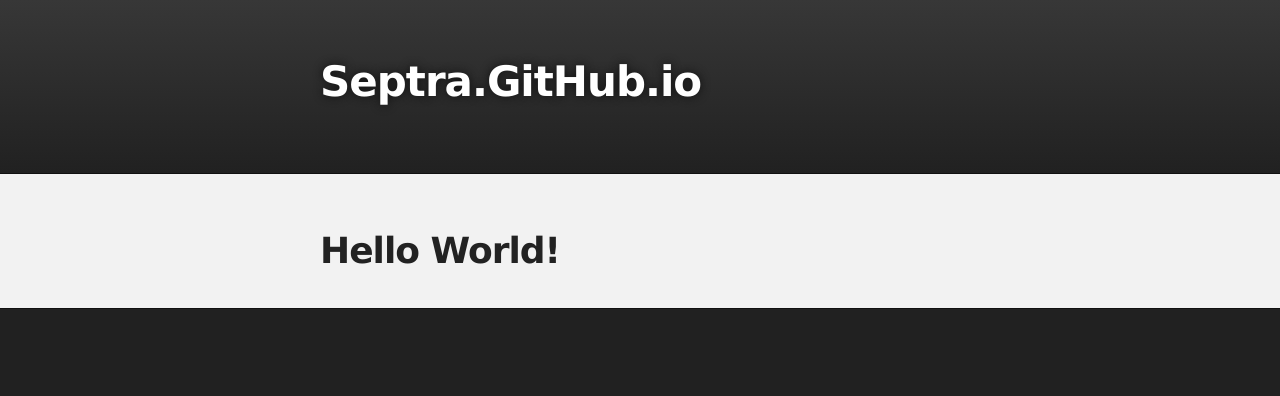
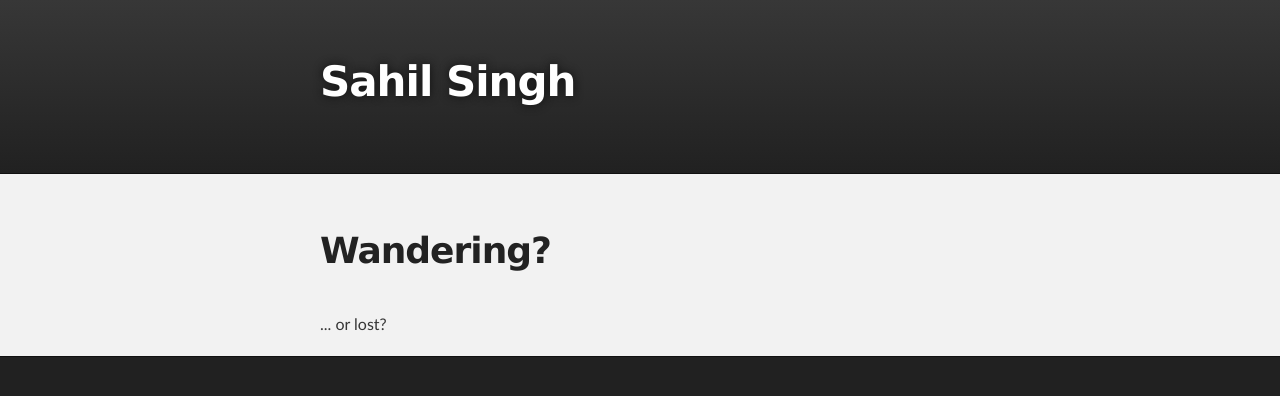
Before and after one commit to septra/septra.github.io, a plain HTML site: page index.html in a window 1280 px wide. Drawn offline with Linux system fonts and the light colour scheme.

Commit message:
Update index.html

```diff
--- a/index.html
+++ b/index.html
@@ -15,7 +15,7 @@
     <!-- HEADER -->
     <div id="header_wrap" class="outer">
         <header class="inner">
-          <h1 id="project_title">Septra.GitHub.io</h1>
+          <h1 id="project_title">Sahil Singh</h1>
           <h2 id="project_tagline"></h2>
 
         </header>
@@ -25,7 +25,11 @@
     <div id="main_content_wrap" class="outer">
       <section id="main_content" class="inner">
         <h1>
-<a id="hello-world" class="anchor" href="#hello-world" aria-hidden="true"><span class="octicon octicon-link"></span></a>Hello World!</h1>
+<a id="hello-world" class="anchor" href="#hello-world" aria-hidden="true"><span class="octicon octicon-link"></span></a>
+Wandering?</h1>
+<br>
+<a id="hello-world" class="anchor" href="#hello-world" aria-hidden="true"><span class="octicon octicon-link"></span></a>
+... or lost?</h1>
       </section>
     </div>
 
```
